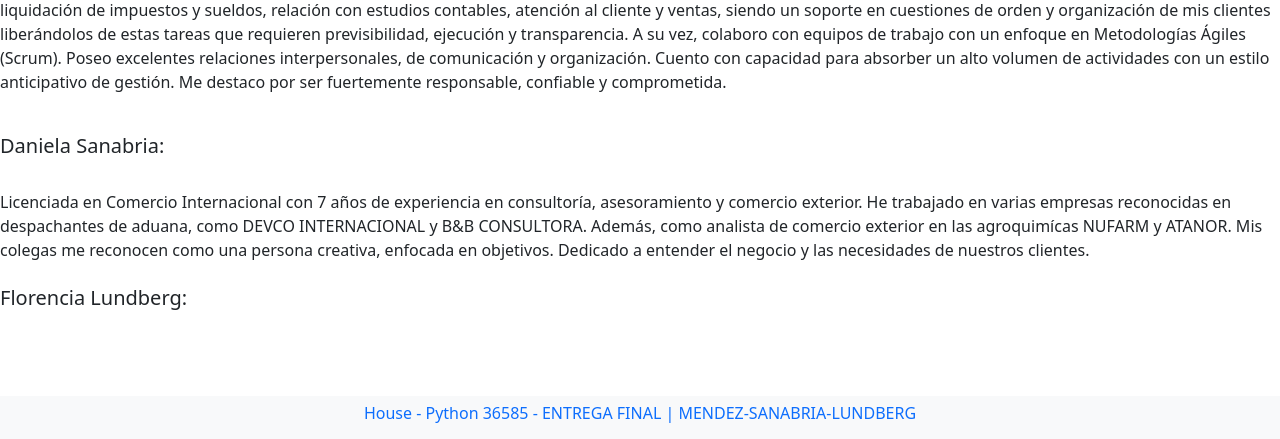
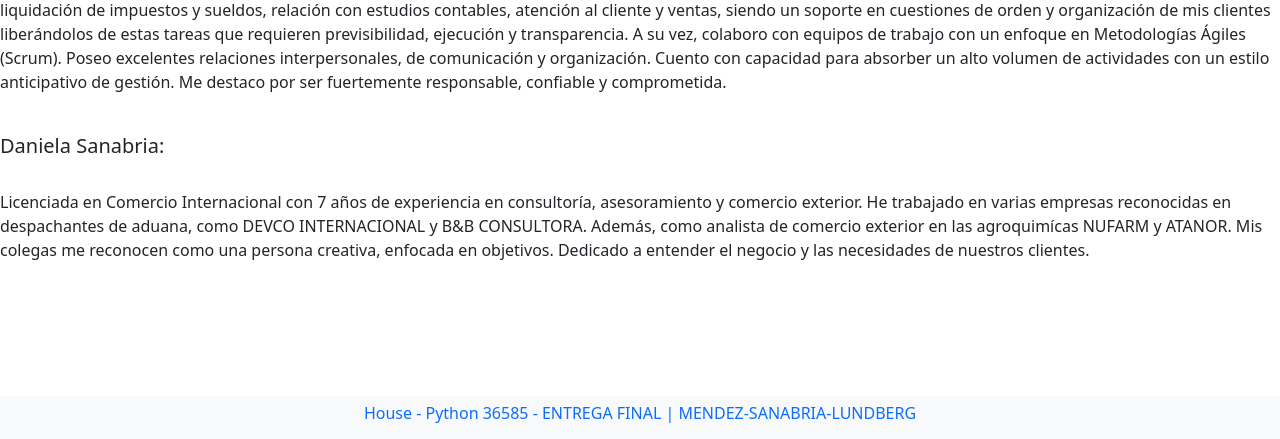
Before and after one commit to FlopaMendez/Final-Coderhouse-cinema-blog, a Django app: page /about_us in a window 1280 px wide. Shown: the part 361-800 px from the top of the page. Run offline with Django 4.2, Linux system fonts and the light colour scheme; some libraries are stand-ins or nearby versions.

Commit message:
listo para entregar

```diff
--- a/reviews/templates/reviews/about_us.html
+++ b/reviews/templates/reviews/about_us.html
@@ -29,8 +29,7 @@ Licenciada en Comercio Internacional con 7 años de experiencia en consultoría,
 Mis colegas me reconocen como una persona creativa, enfocada en objetivos. Dedicado a entender el negocio y las necesidades de nuestros clientes.
 <br>
 <br>
-<h5>Florencia Lundberg:</h5>
-<br>
 <br>
 
+
 {% endblock %}
```
